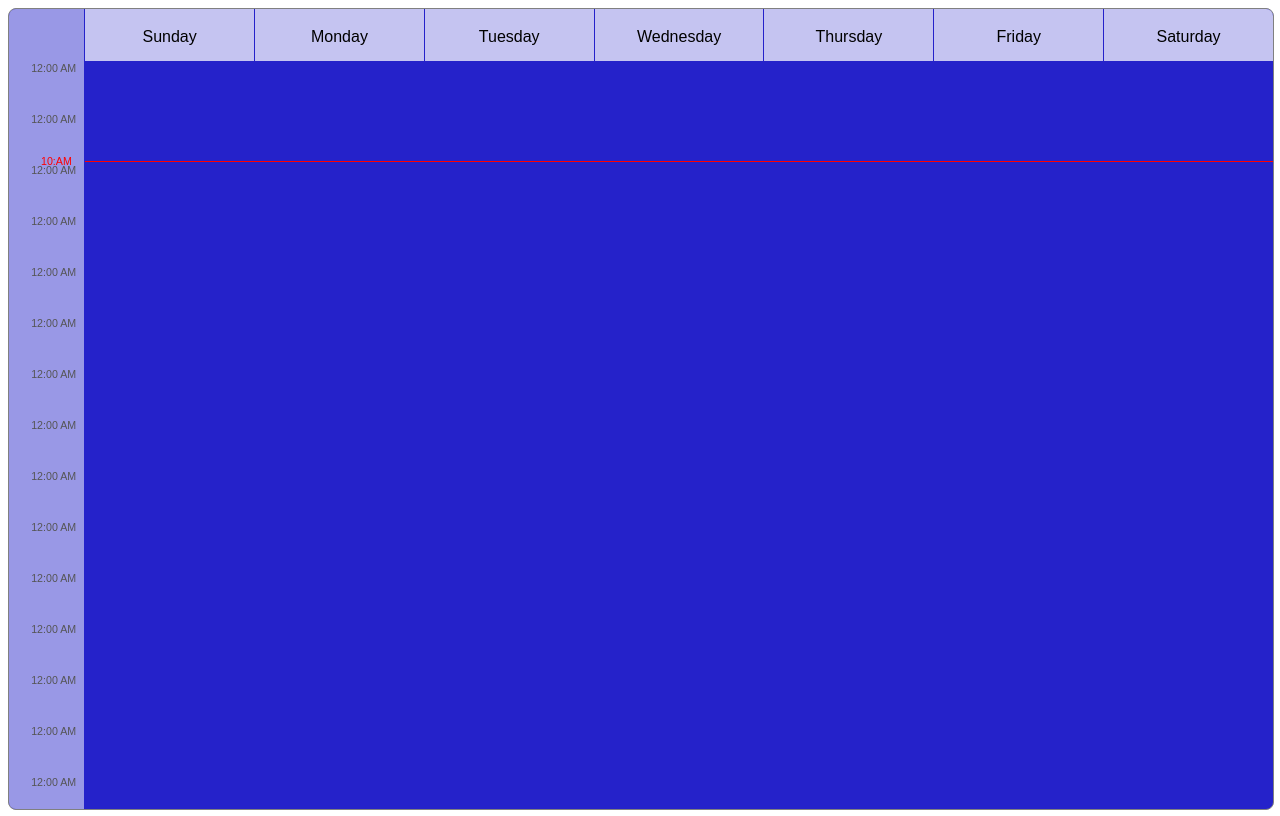
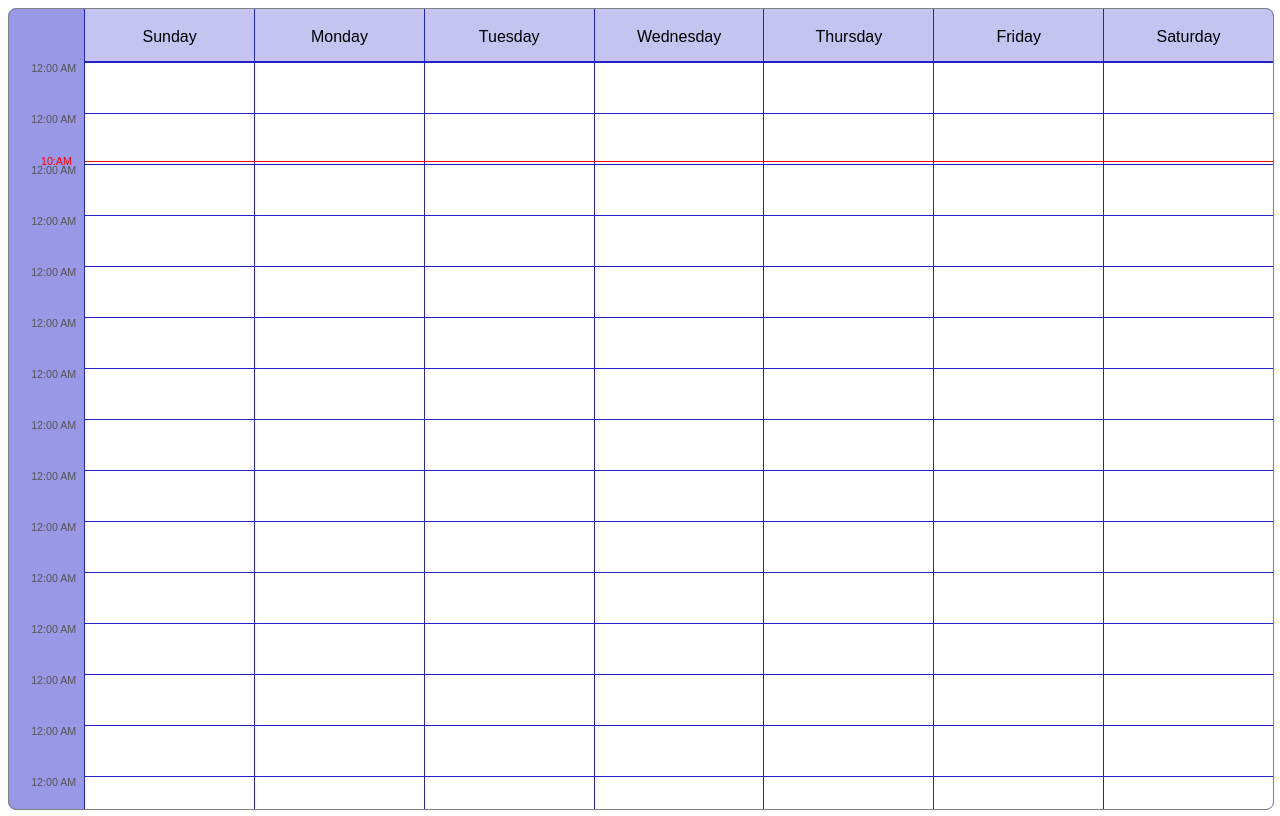
Before and after one commit to malviys/skeduler, a React (Create React App) app: page / in a window 1280 px wide. Built offline with nearby package versions, Linux system fonts and the light colour scheme.

Commit message:
style: Update cell style

```diff
--- a/src/ui/components/cell/cell.module.scss
+++ b/src/ui/components/cell/cell.module.scss
@@ -1,4 +1,8 @@
 .container {
     width: 100%;
-    height: 100%;
+    min-width: 100px;
+    height: 50px;
+    background-color: white;
+    transition: background-color .5s .005s ease-in;
+    transition: outline .5s .005s ease-in;
 }
```
